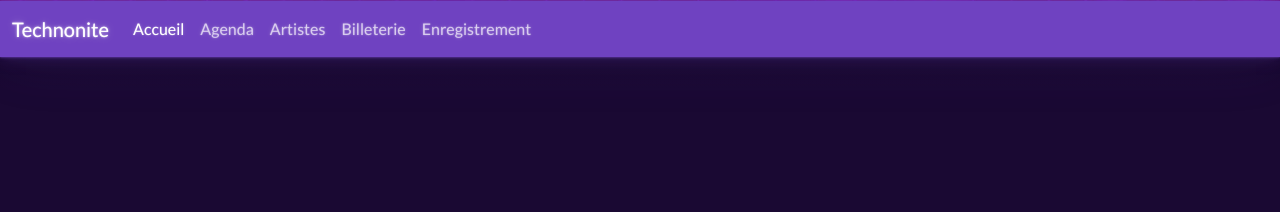
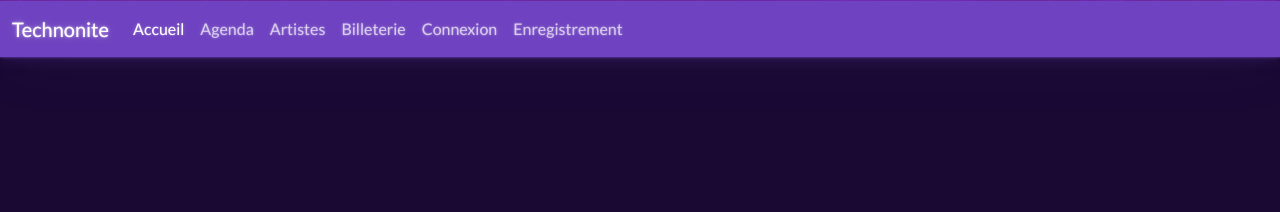
Before and after one commit to dlefebvre614/Simplon-Symfony_5.2-Techno_Festival, a Symfony app: template templates/base.html.twig in a window 1280 px wide. Shown: the part 399-611 px from the top of the page. Run offline with Twig, Linux system fonts and the light colour scheme; the template is opened without the code that fills it, so the values that code supplies are empty; some libraries are stand-ins or nearby versions.

Commit message:
Add navbarre

```diff
--- a/templates/shared/_nav.html.twig
+++ b/templates/shared/_nav.html.twig
@@ -24,6 +24,10 @@
         </li>
         <li class="nav-item">
           <a class="nav-link" href="#">Billeterie</a>
+		          </li>
+		        <li class="nav-item">
+          <a class="nav-link" href="#">Connexion</a>
+        </li>
         </li>
 		        <li class="nav-item">
           <a class="nav-link" href="#">Enregistrement</a>
```
